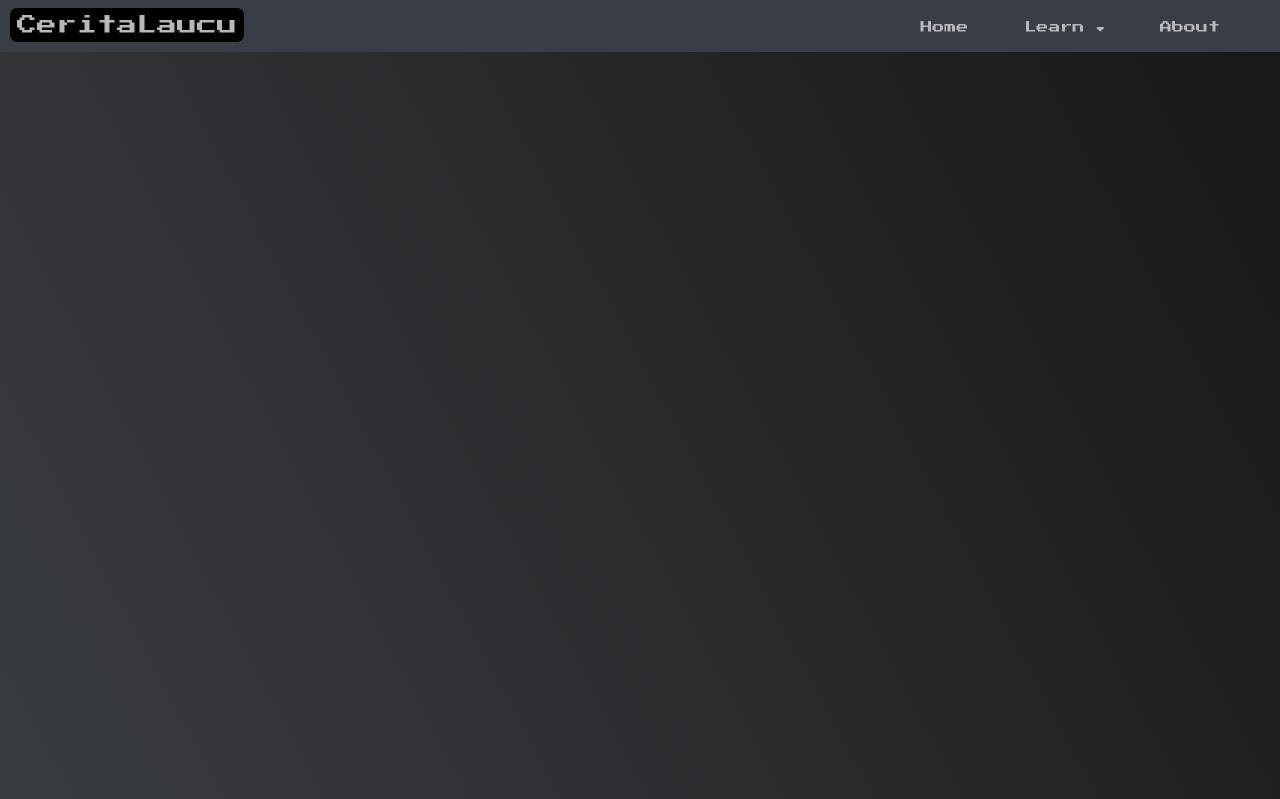
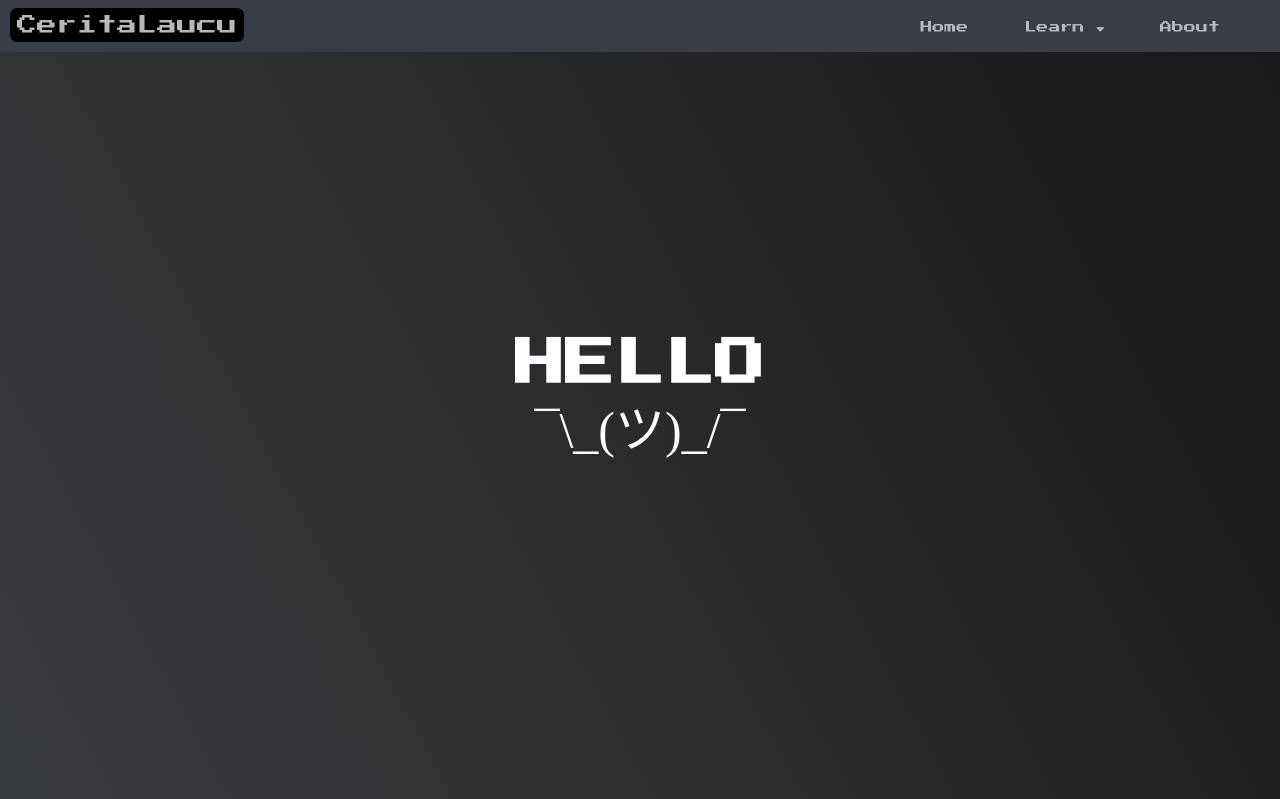
Before and after one commit to ceritalaucu/ceritalaucu.github.io, a PHP site: page / in a window 1280 px wide. Shown: the top 799 px of the page. Run offline with PHP 8.4, Linux system fonts and the light colour scheme; some libraries are stand-ins or nearby versions; some web fonts are replaced.

Commit message:
changes edited files

```diff
--- a/index.css
+++ b/index.css
@@ -89,7 +89,18 @@
 .banner-header{
 	height:100vh;
 	background-color: #000;
-  	background-image: linear-gradient(62deg, #3a3d40 0%, #181719 100%);
+	background-image: linear-gradient(62deg, #3a3d40 0%, #181719 100%);
+	display:flex;
+	flex-direction:column;
+	justify-content:center;
+	align-items:center;
+}
+h1,p{
+	color:white;
+	font-size:50px;
+}
+h1{
+	font-family:"Press Start 2P",cursive;
 }
 
 .whoami{
--- a/index.html
+++ b/index.html
@@ -39,6 +39,8 @@
       </nav>
 
       <div class="banner-header">
+        <h1>HELLO</h1>
+        <p>¯\_(ツ)_/¯</p>
 
       </div>
 
```
